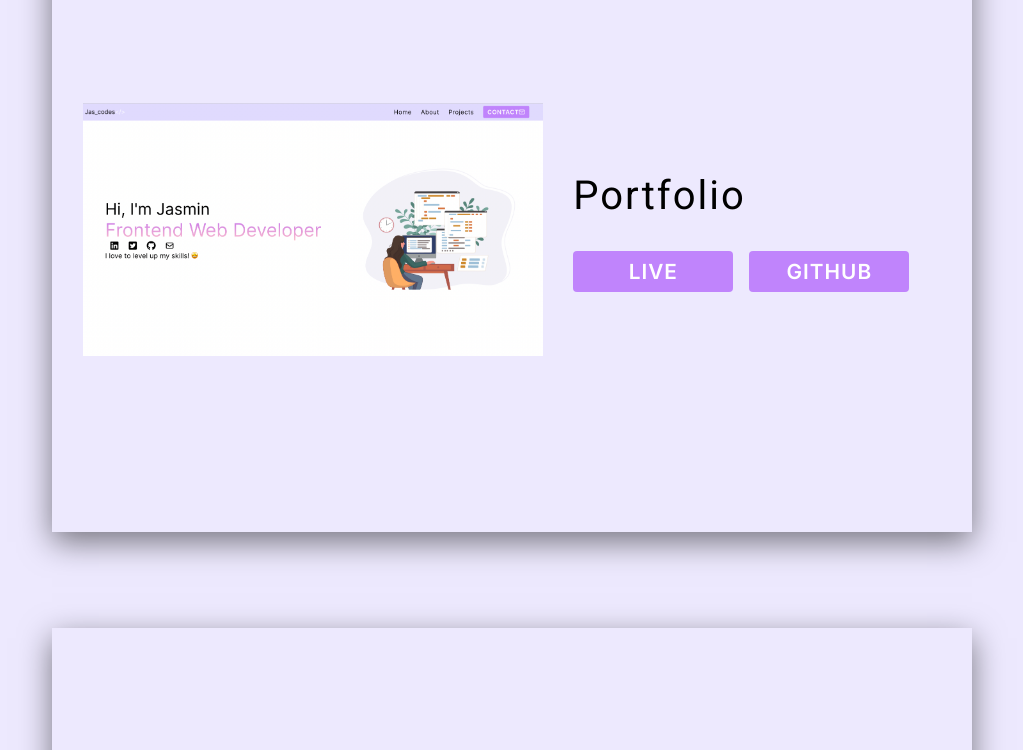
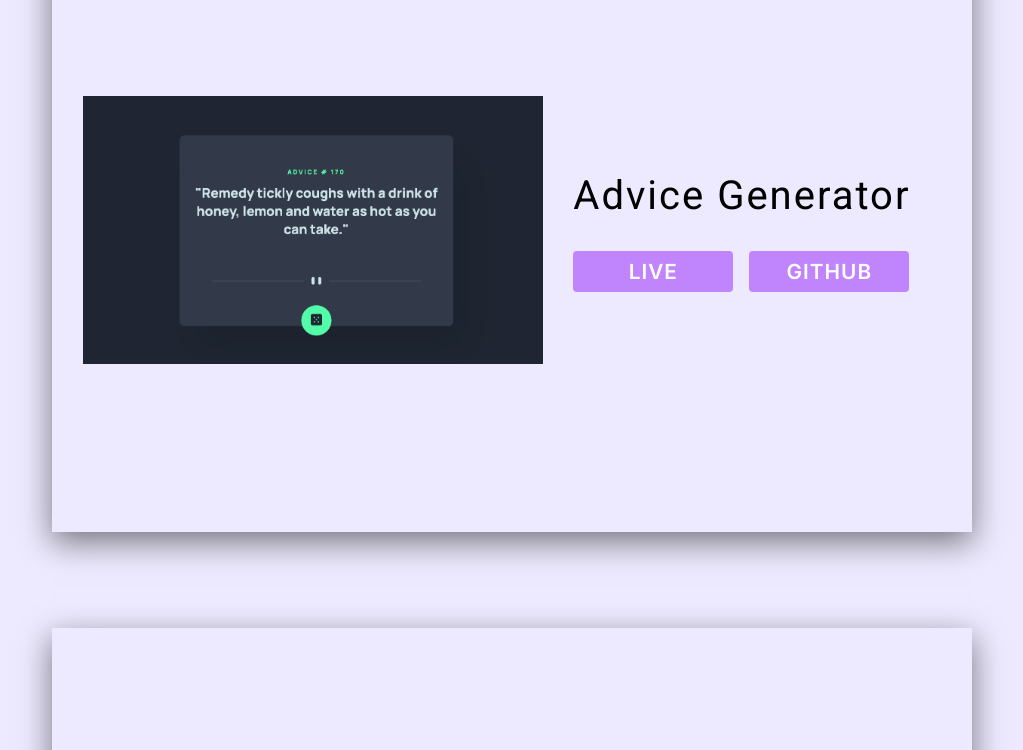
Before and after one commit to Jasminvillatoro/Jasmin-Portfolio, a React (Create React App) app: page / in a window 1280 px wide. Shown: the part 2969-3719 px from the top of the page, without its empty margins (128-1151 px from the left). Built offline with nearby package versions, Linux system fonts and the light colour scheme.

Commit message:
new project

```diff
--- a/src/components/Projects.js
+++ b/src/components/Projects.js
@@ -1,5 +1,5 @@
 import project1 from './Images/project1.png';
-import project2 from './Images/portfolio.png';
+import project2 from './Images/advice-generator.png';
 import project3 from './Images/taskapp.png';
 import project4 from './Images/sunnypage.png';
 
@@ -40,7 +40,7 @@ const Projects = () => {
         </div>
         <div className="project-wrapper row-reverse">
           <div className="project-description">
-            <h1>Portfolio</h1>
+            <h1>Advice Generator</h1>
             <p>
               {/* Lorem ipsum is placeholder text commonly used in the graphic,
               print, and publishing industries for previewing layouts and visual
@@ -51,14 +51,14 @@ const Projects = () => {
                 target="_blank"
                 rel="noopener"
                 className="project-btn-a"
-                href="https://www.jasminvillatoroportfolio.com/">
+                href="https://jasminvillatoro.github.io/Advice-Generator/">
                 <button className="project-btn">Live</button>
               </a>
               <a
                 target="_blank"
                 rel="noopener"
                 className="project-btn-a"
-                href="https://github.com/Jasminvillatoro/Jasmin-Portfolio">
+                href="https://github.com/Jasminvillatoro/Advice-Generator">
                 <button className="project-btn">Github</button>
               </a>
             </div>
```
Also changed, not shown: src/components/Images/advice-generator.png (added).
